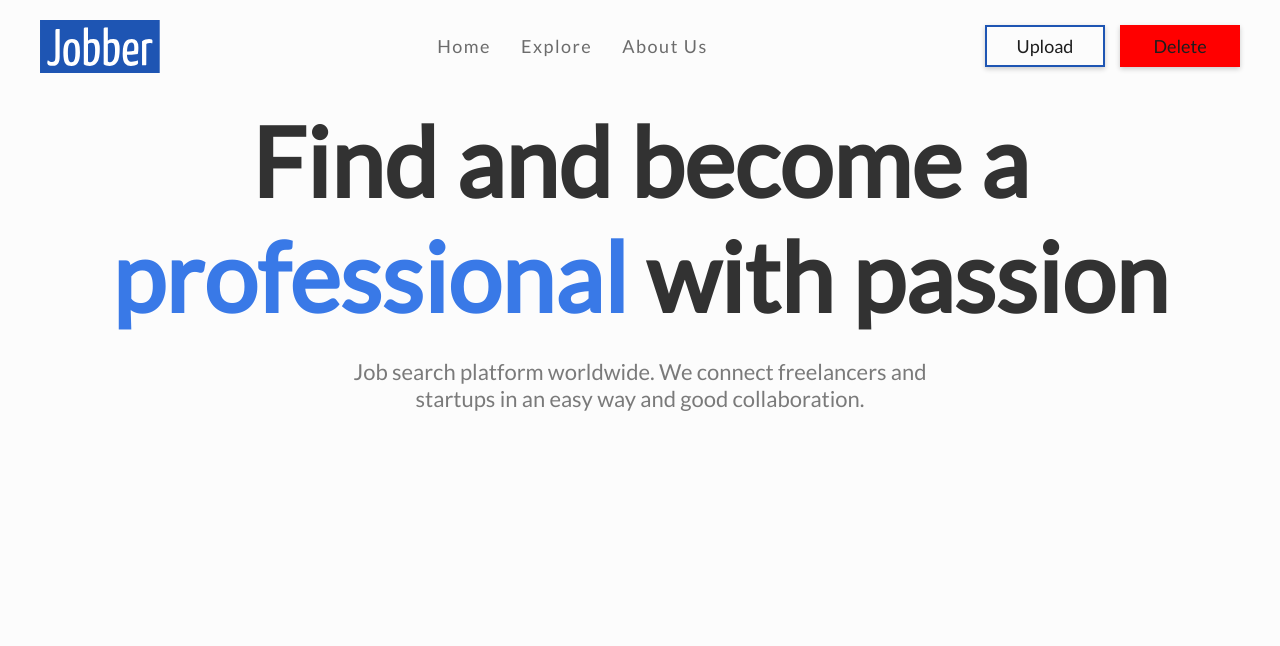
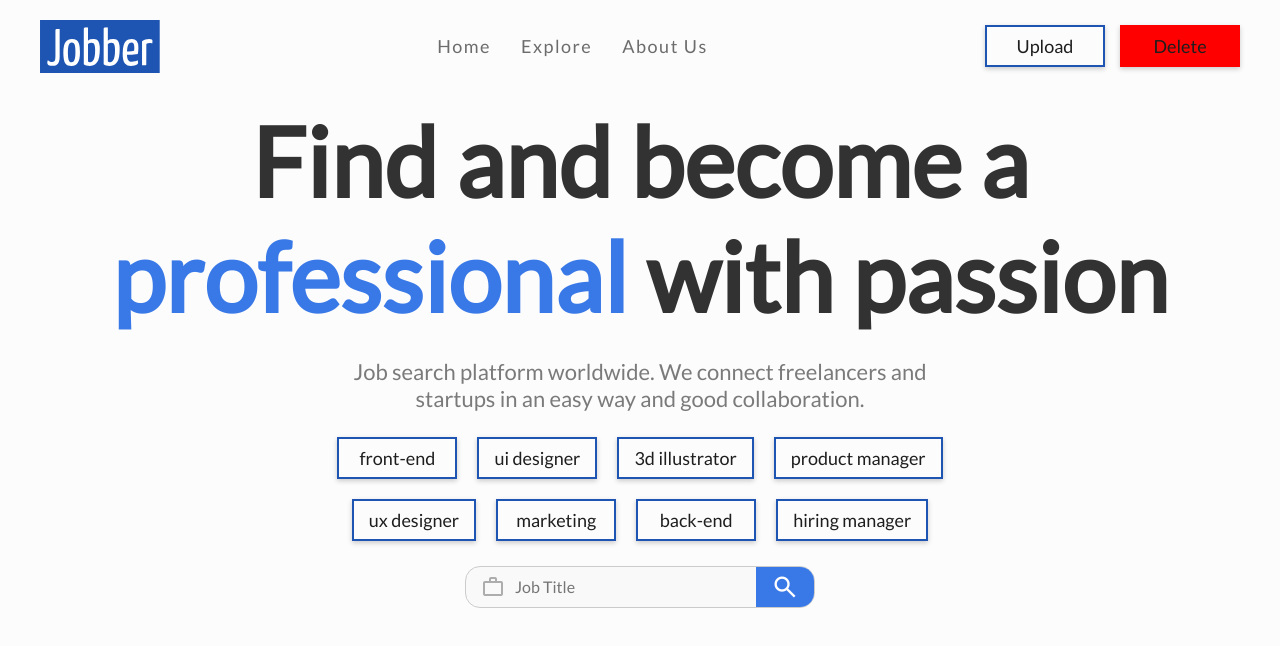
Before and after one commit to giochagelishvili/Jobber, a Vue app: page / in a window 1280 px wide. Shown: the top 646 px of the page. Built offline with nearby package versions, Linux system fonts and the light colour scheme.

Commit message:
create search bar

```diff
--- a/index.html
+++ b/index.html
@@ -6,6 +6,8 @@
     <link rel="preconnect" href="https://fonts.googleapis.com">
     <link rel="preconnect" href="https://fonts.gstatic.com" crossorigin>
     <link href="https://fonts.googleapis.com/css2?family=Lato&display=swap" rel="stylesheet">
+    <link rel="stylesheet"
+      href="https://fonts.googleapis.com/css2?family=Material+Symbols+Outlined:opsz,wght,FILL,GRAD@20..48,100..700,0..1,-50..200" />
     <meta name="viewport" content="width=device-width, initial-scale=1.0">
     <title>Jobber</title>
   </head>
--- a/src/assets/main.css
+++ b/src/assets/main.css
@@ -26,3 +26,11 @@ main {
 a {
     text-decoration: none;
 }
+
+.material-symbols-outlined {
+    font-variation-settings:
+        'FILL' 0,
+        'wght' 400,
+        'GRAD' 0,
+        'opsz' 24
+}
--- a/src/components/mains/HomeMain.vue
+++ b/src/components/mains/HomeMain.vue
@@ -8,7 +8,39 @@
     <br />
     startups in an easy way and good collaboration.
   </p>
+
+  <div class="container">
+    <div class="keyword-div">
+      <ButtonComponent text="front-end" />
+      <ButtonComponent text="ui designer" />
+      <ButtonComponent text="3d illustrator" />
+      <ButtonComponent text="product manager" />
+      <ButtonComponent text="ux designer" />
+      <ButtonComponent text="marketing" />
+      <ButtonComponent text="back-end" />
+      <ButtonComponent text="hiring manager" />
+    </div>
+  </div>
+
+  <div>
+    <form class="search-bar-form">
+      <span class="material-symbols-outlined"> work </span>
+      <input placeholder="Job Title" type="text" name="job" id="job" />
+      <button type="submit">
+        <span class="material-symbols-outlined"> search </span>
+      </button>
+    </form>
+  </div>
 </template>
+
+<script>
+import ButtonComponent from '../ButtonComponent.vue'
+
+export default {
+  name: 'HomeMain',
+  components: { ButtonComponent }
+}
+</script>
 
 <style scoped>
 h1 {
@@ -29,6 +61,87 @@ p {
   padding-inline: 100px;
 }
 
+div,
+form {
+  display: flex;
+  align-items: center;
+  justify-content: center;
+}
+
+.keyword-div {
+  flex-wrap: wrap;
+  gap: 20px;
+  width: 50%;
+}
+
+.container {
+  width: 100%;
+  margin-top: 25px;
+}
+
+.search-bar-form {
+  padding-inline-start: 15px;
+  margin-top: 25px;
+
+  justify-content: flex-start;
+
+  border: 1px solid #cbcbcb;
+  border-radius: 15px;
+
+  background: #f9f9f9;
+  width: 350px;
+
+  overflow: hidden;
+}
+
+.search-bar-form span {
+  color: #adadad;
+}
+
+.search-bar-form input {
+  font-size: 16px;
+
+  padding-inline: 5px;
+  padding-block: 10px;
+  margin-left: 5px;
+
+  background: none;
+  border: none;
+
+  width: 100%;
+}
+
+.search-bar-form input:focus {
+  outline: none;
+}
+
+.search-bar-form button {
+  display: flex;
+  align-items: center;
+  justify-content: center;
+
+  height: 40px;
+  border: none;
+  cursor: pointer;
+
+  background: #3979e7;
+
+  transition: 0.2s;
+}
+
+.search-bar-form button:hover {
+  background: #4787f7;
+}
+
+.search-bar-form button span {
+  font-size: 28px;
+  color: #fff;
+}
+
+button {
+  padding-inline: 15px;
+}
+
 @media screen and (min-width: 1280px) {
   h1 {
     font-size: 96px;
```
